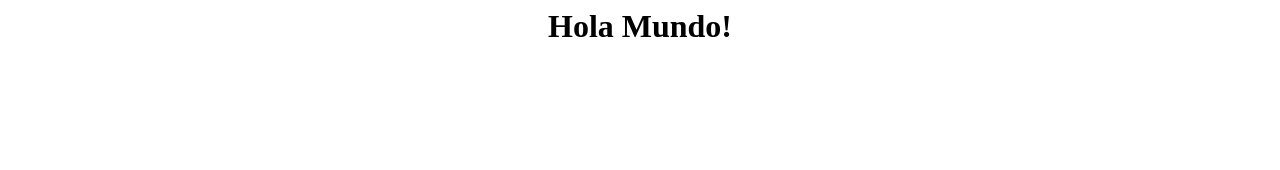
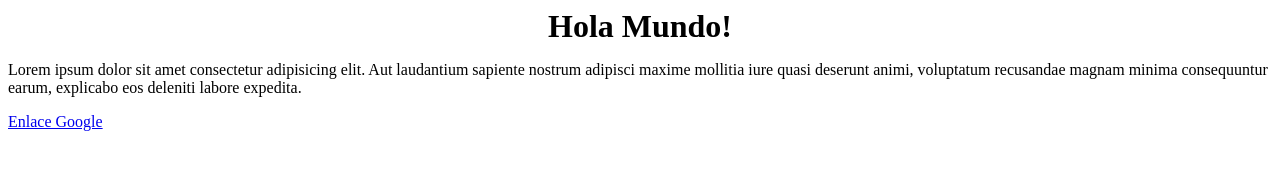
Before and after one commit to StevenBSB/Prueba1, a plain HTML site: page index.html in a window 1280 px wide. Drawn offline with Linux system fonts and the light colour scheme.

Commit message:
Cambio prueba

```diff
--- a/index.html
+++ b/index.html
@@ -8,5 +8,9 @@
 </head>
 <body>
     <h1 style="text-align: center; margin: auto;">Hola Mundo!</h1>
+    <div>
+        <p>Lorem ipsum dolor sit amet consectetur adipisicing elit. Aut laudantium sapiente nostrum adipisci maxime mollitia iure quasi deserunt animi, voluptatum recusandae magnam minima consequuntur earum, explicabo eos deleniti labore expedita.</p>
+        <a href="www.google.com"><p>Enlace Google</p></a>
+    </div>
 </body>
 </html>
```
